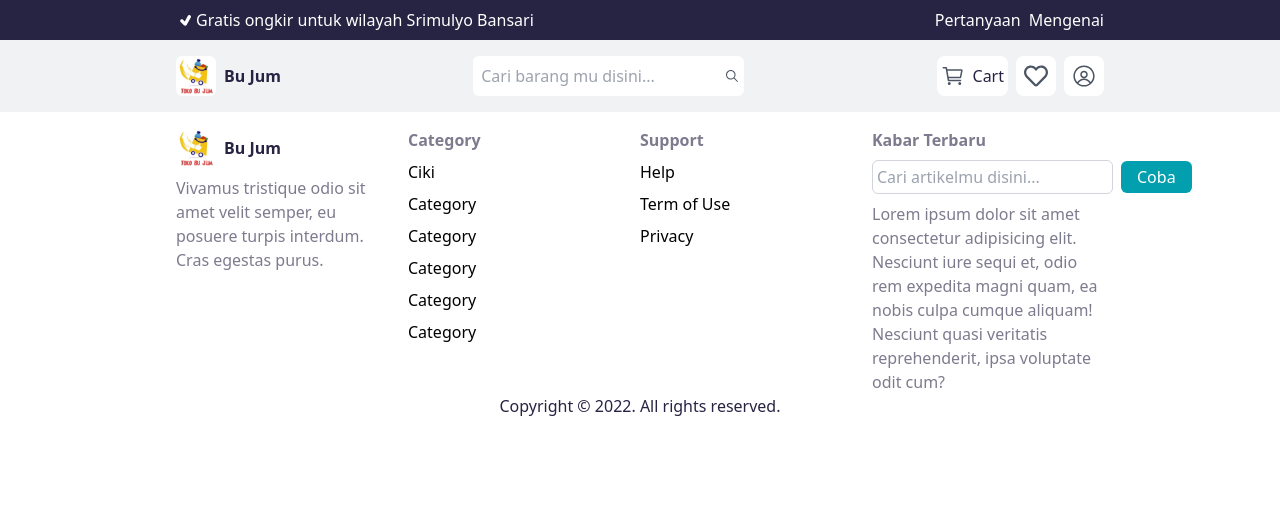
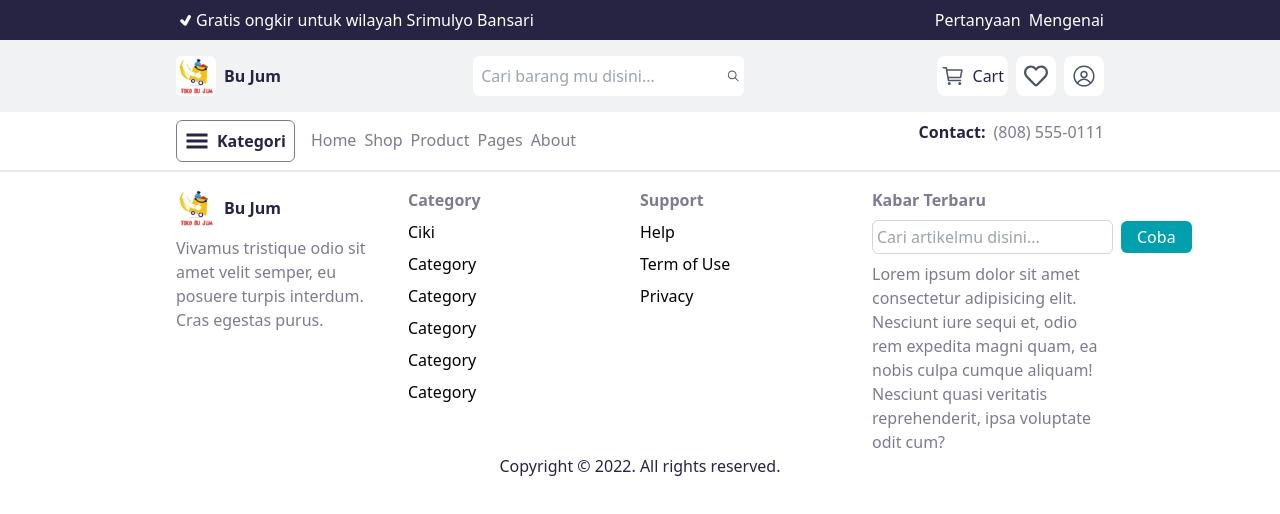
Before and after one commit to AndreAdyatmoko/kelontong-jum, a React (Create React App) app in the folder client/: page / in a window 1280 px wide. Shown: the top 514 px of the page. Built offline with nearby package versions, Linux system fonts and the light colour scheme.

Commit message:
Add more Navbar

```diff
--- a/client/src/pages/navbar/navbar.jsx
+++ b/client/src/pages/navbar/navbar.jsx
@@ -4,6 +4,8 @@ import { RxAvatar } from "react-icons/rx";
 import { FaRegHeart } from "react-icons/fa";
 import { IoCartOutline } from "react-icons/io5";
 import { TiTick } from "react-icons/ti";
+import { GiHamburgerMenu } from "react-icons/gi";
+
 import logo from "../../assets/logo.png";
 
 const Navbar = () => {
@@ -29,7 +31,7 @@ const Navbar = () => {
             <input
               type="text"
               placeholder="Cari barang mu disini..."
-              className="p-1 text-black focus:outline-none"
+              className="p-1 text-black focus:outline-none w-full" // Adjust width for responsiveness
             />
             <IoIosSearch className="text-gray-600" />
           </div>
@@ -47,6 +49,31 @@ const Navbar = () => {
           </div>
         </div>
       </div>
+      {/* Navbar second section */}
+      <div className="bg-primary-text px-44 py-2 text-primary-text flex justify-between border-b-2">
+        <div className="flex gap-2">
+          <div className="border border-third-text rounded-md p-2 flex gap-2">
+            <GiHamburgerMenu className="text-secondary-text w-6 h-6" />
+            <p className="font-bold text-secondary-text">Kategori</p>
+          </div>
+          <div className="flex gap-2 p-2">
+            <p className="text-third-text">Home</p>
+            <p className="text-third-text">Shop</p>
+            <p className="text-third-text">Product</p>
+            <p className="text-third-text">Pages</p>
+            <p className="text-third-text">About</p>
+          </div>
+        </div>
+        <div>
+          <div className="flex items-center">
+            {" "}
+            <span className="text-secondary-text font-bold mr-2">
+              Contact:
+            </span>{" "}
+            <p className="text-third-text">(808) 555-0111</p>
+          </div>
+        </div>
+      </div>
     </div>
   );
 };
```
